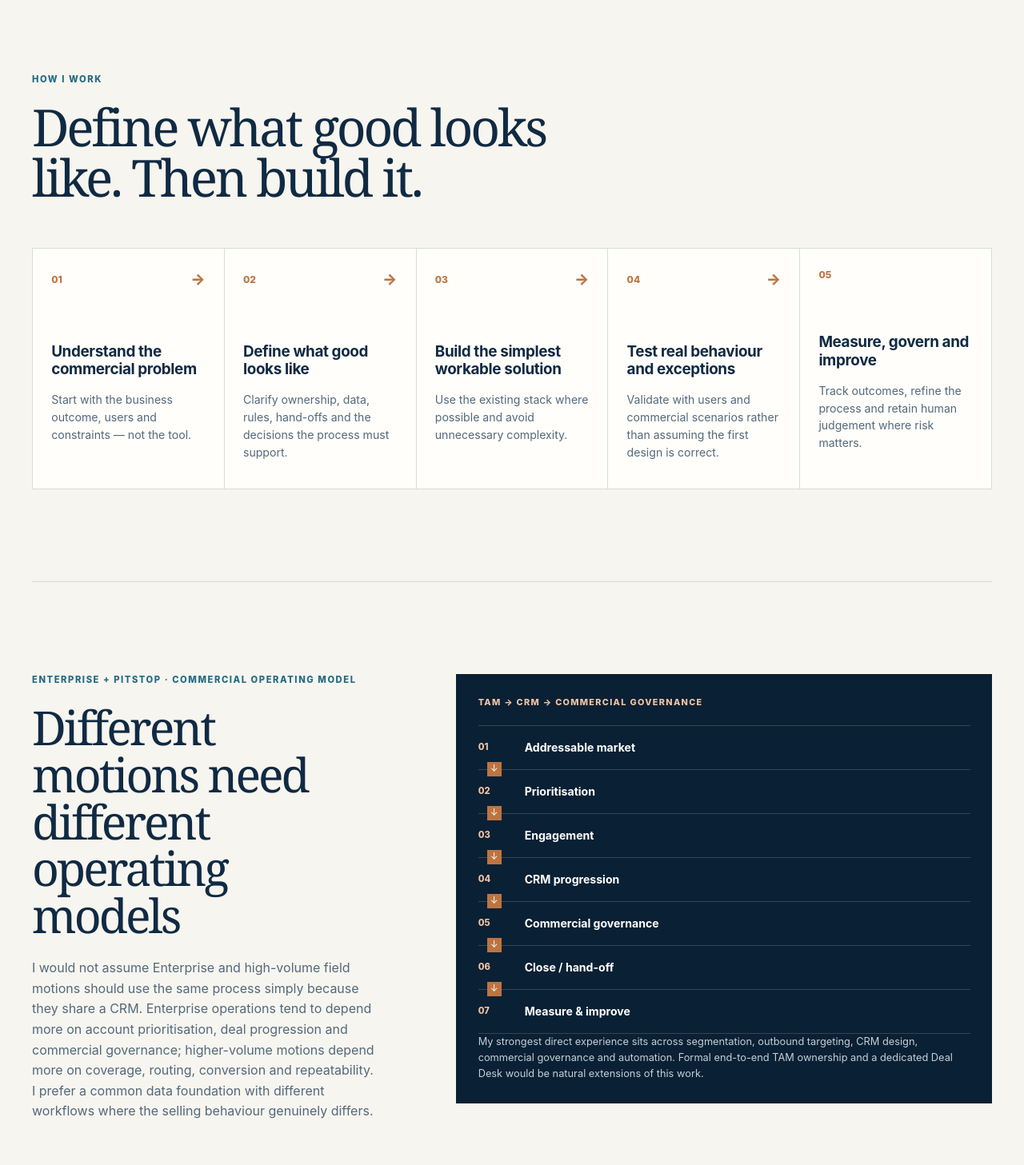
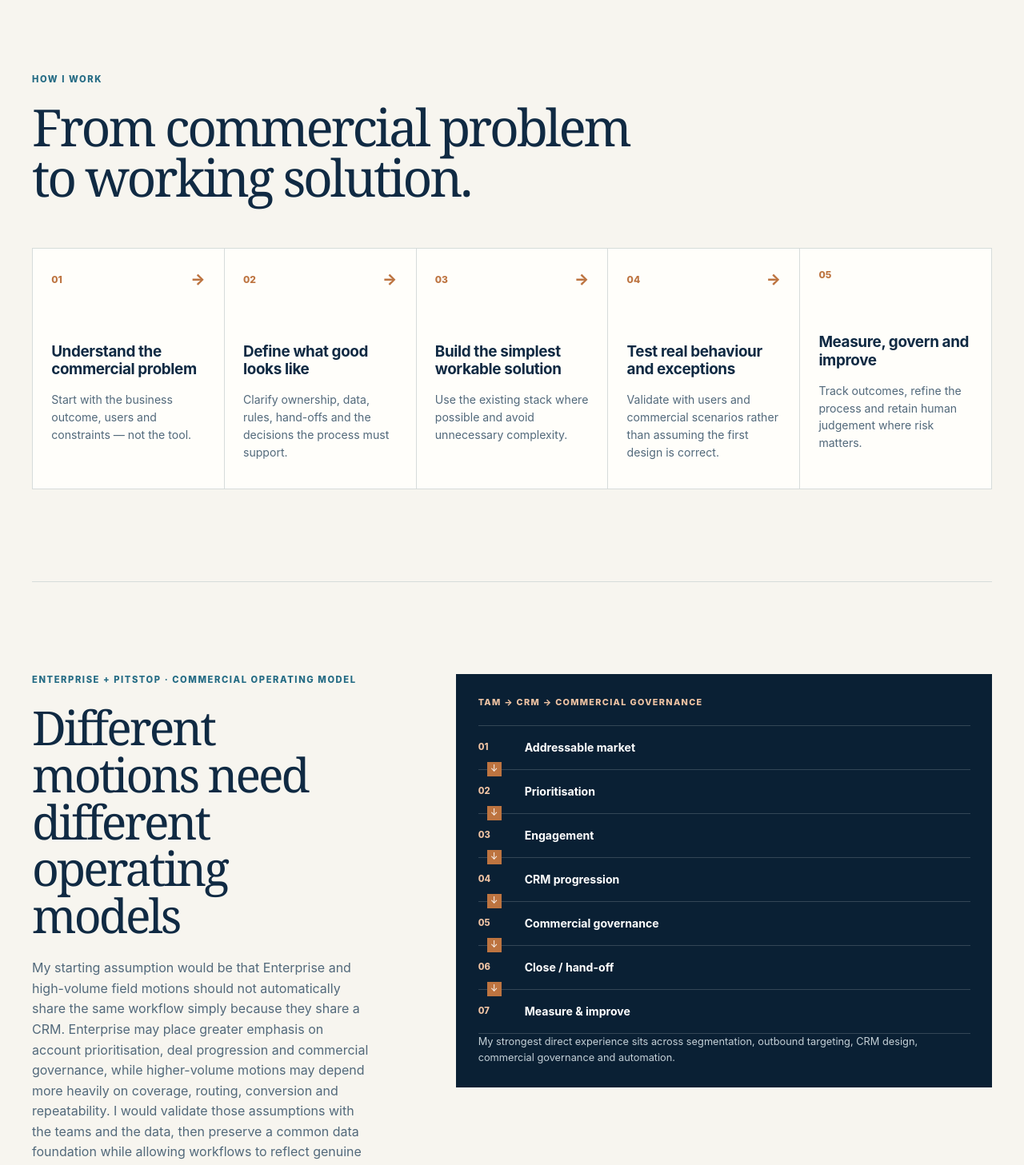
Before and after one commit to miriamgonzalezm/miriam-revops-portfolio, a Next.js app: page /relay in a window 1280 px wide. Shown: the part 1000-2457 px from the top of the page at 80% size. Built offline with nearby package versions, Linux system fonts and the light colour scheme.

Commit message:
Tighten Relay portfolio positioning

```diff
--- a/app/relay/page.tsx
+++ b/app/relay/page.tsx
@@ -66,7 +66,7 @@ export default function RelayPage() {
         <section className={styles.methodSection} id="method" aria-labelledby="method-title">
           <div className={styles.sectionHeading}>
             <p className={styles.overline}>HOW I WORK</p>
-            <h2 id="method-title">Define what good looks like. Then build it.</h2>
+            <h2 id="method-title">From commercial problem to working solution.</h2>
           </div>
           <ol className={styles.methodGrid}>
             {content.method.map((step, index) => (
@@ -211,7 +211,6 @@ export default function RelayPage() {
             ))}
           </div>
           <p className={styles.changeBody}>{content.change.body}</p>
-          <p className={styles.stabilityLine}>{content.change.stability}</p>
           <blockquote>{content.change.takeaway}</blockquote>
           <ul className={styles.changeSignals}>{content.change.signals.map((signal) => <li key={signal}>{signal}</li>)}</ul>
         </section>
--- a/app/relay/relay.module.css
+++ b/app/relay/relay.module.css
@@ -226,7 +226,7 @@
 .compactSignals li { padding: 0.38rem 0.55rem; border: 1px solid var(--line); color: var(--muted); font-size: 0.68rem; }
 
 .experienceSection { padding: clamp(5rem, 9vw, 8rem) 0; border-top: 1px solid var(--line); }
-.experienceGrid { display: grid; grid-template-columns: repeat(4, 1fr); gap: 1px; border: 1px solid var(--line); background: var(--line); }
+.experienceGrid { display: grid; grid-template-columns: repeat(5, 1fr); gap: 1px; border: 1px solid var(--line); background: var(--line); }
 .experienceGrid article { min-height: 260px; padding: 1.5rem; background: var(--surface); }
 .experienceGrid article > span { color: var(--copper); font-size: 0.75rem; font-weight: 800; }
 .experienceGrid h3 { margin: 3.2rem 0 0.8rem; font-size: 1.2rem; line-height: 1.2; }
@@ -243,7 +243,6 @@
 .changeFramework h3 { margin: 3rem 0 0.7rem; font-size: 1.2rem; }
 .changeFramework p { margin: 0; color: #c4d0d7; font-size: 0.88rem; }
 .changeBody { max-width: 780px; margin: 2.5rem 0 0 auto; color: #c4d0d7; }
-.stabilityLine { max-width: 780px; margin: 1.2rem 0 0 auto; color: white; font-weight: 800; }
 .changeSection blockquote { max-width: 850px; margin: 2.5rem 0 0 auto; padding-left: 1.4rem; border-left: 5px solid var(--copper); font-family: Georgia, "Times New Roman", serif; font-size: clamp(1.8rem, 3.5vw, 3.1rem); line-height: 1.15; }
 .changeSignals { justify-content: flex-end; margin-top: 2rem; }
 .changeSignals li { padding: 0.42rem 0.62rem; border: 1px solid rgba(255,255,255,0.22); color: #c4d0d7; font-size: 0.7rem; }
@@ -291,6 +290,7 @@
   .caseBody { grid-template-columns: 1fr 1.2fr; }
   .impactBlock { grid-column: 1 / -1; }
   .experienceGrid { grid-template-columns: repeat(2, 1fr); }
+  .experienceGrid article:last-child { grid-column: 1 / -1; min-height: 210px; }
   .systemsSection { grid-template-columns: 1fr; }
 }
 
@@ -337,6 +337,7 @@
   .methodGrid li { min-height: 0; }
   .methodGrid li:last-child { grid-column: auto; min-height: 0; }
   .principlesGrid article:last-child { grid-column: auto; min-height: 0; }
+  .experienceGrid article:last-child { grid-column: auto; min-height: 0; }
   .methodGrid h3 { margin-top: 2.4rem; }
   .connector { display: none; }
   .caseHeader { grid-template-columns: 1fr; padding: 1.5rem; }
--- a/content/relay.ts
+++ b/content/relay.ts
@@ -30,11 +30,11 @@ export const relayPortfolio = {
   },
   salesMotions: {
     title: "Different motions need different operating models",
-    body: "I would not assume Enterprise and high-volume field motions should use the same process simply because they share a CRM. Enterprise operations tend to depend more on account prioritisation, deal progression and commercial governance; higher-volume motions depend more on coverage, routing, conversion and repeatability. I prefer a common data foundation with different workflows where the selling behaviour genuinely differs.",
+    body: "My starting assumption would be that Enterprise and high-volume field motions should not automatically share the same workflow simply because they share a CRM. Enterprise may place greater emphasis on account prioritisation, deal progression and commercial governance, while higher-volume motions may depend more heavily on coverage, routing, conversion and repeatability. I would validate those assumptions with the teams and the data, then preserve a common data foundation while allowing workflows to reflect genuine differences in selling behaviour.",
   },
   commercialFlow: {
     steps: ["Addressable market", "Prioritisation", "Engagement", "CRM progression", "Commercial governance", "Close / hand-off", "Measure & improve"],
-    note: "My strongest direct experience sits across segmentation, outbound targeting, CRM design, commercial governance and automation. Formal end-to-end TAM ownership and a dedicated Deal Desk would be natural extensions of this work.",
+    note: "My strongest direct experience sits across segmentation, outbound targeting, CRM design, commercial governance and automation.",
   },
   flagshipCases: [
     {
@@ -129,6 +129,7 @@ export const relayPortfolio = {
     { title: "Commercial Planning", body: "Partner with the Sales Director on quota planning using recurring revenue, retention, pipeline, expected deal mix and seller performance." },
     { title: "Commercial Governance", body: "Own recurring controls across direct and partner-led business, including opportunity governance, sales compensation and Finance alignment." },
     { title: "Channel & Partner Operations", body: "Support partner attribution, opportunity governance and commercial processes across partner-led business." },
+    { title: "Cross-functional Delivery", body: "Translate commercial requirements into systems and process changes with Sales, Finance, Marketing, Customer Success and Systems stakeholders." },
   ],
   change: {
     title: "Building while the organisation changes",
@@ -140,7 +141,6 @@ export const relayPortfolio = {
       { label: "Keep building", body: "Continue improving processes where the direction and business value remain clear." },
     ],
     body: "I separated what required stability from what needed to adapt, and continued improving commercial systems rather than waiting for every organisational variable to settle.",
-    stability: "I can keep core operations stable while priorities, ownership and ways of working are changing.",
     takeaway: "I am comfortable building before every variable is known.",
     signals: ["Ambiguity", "Pace", "Adaptability", "Ownership", "Operational resilience"],
   },
```
